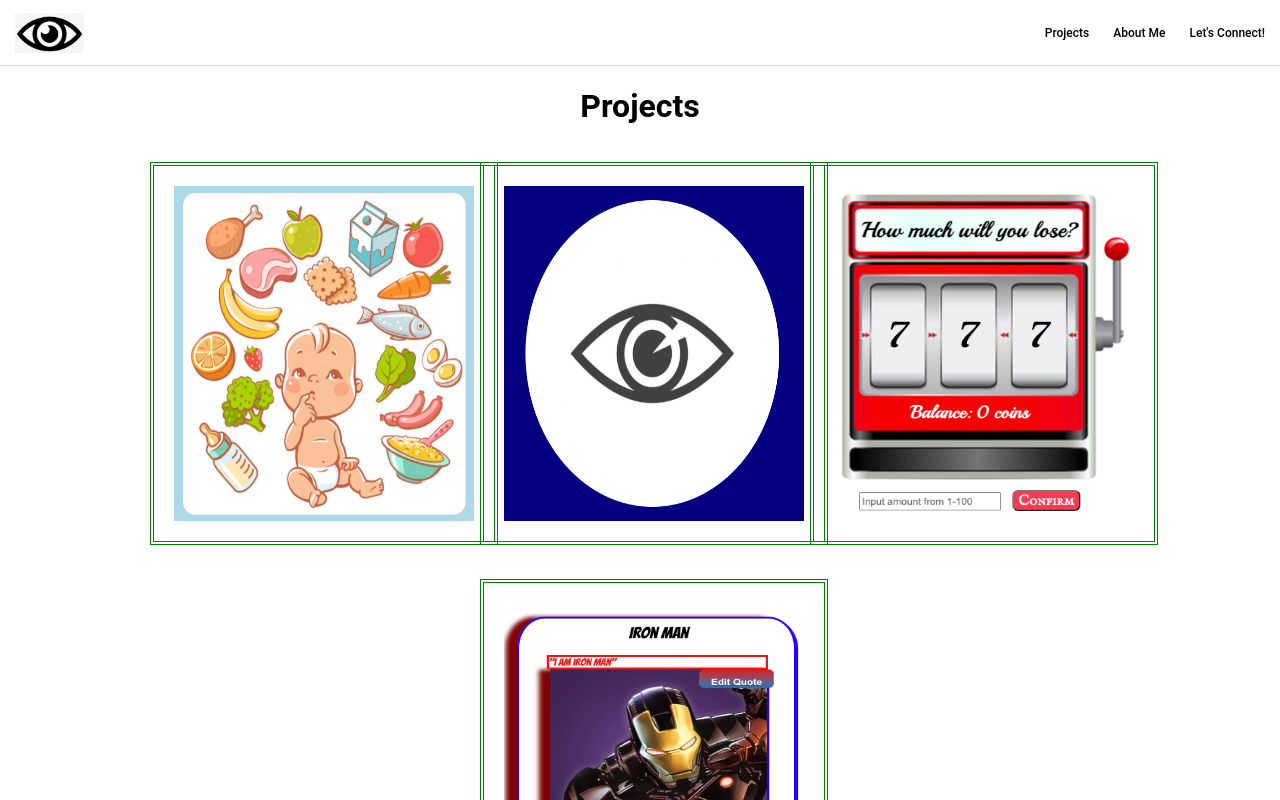
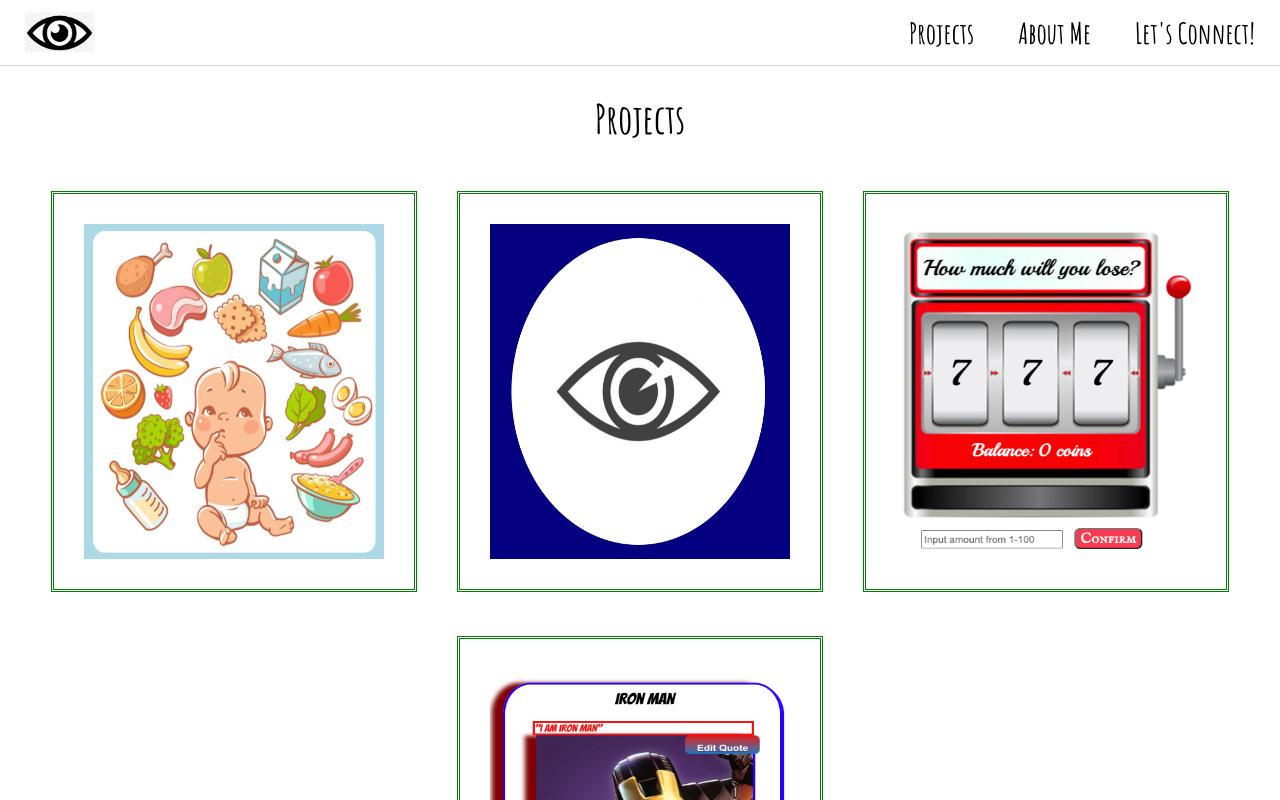
Before and after one commit to eyeseegIT/portfolio, a React (Create React App) app: page /projects in a window 1280 px wide. Built offline with nearby package versions, Linux system fonts and the light colour scheme.

Commit message:
select font

```diff
--- a/public/index.html
+++ b/public/index.html
@@ -11,10 +11,10 @@
     />
     <link rel="apple-touch-icon" href="%PUBLIC_URL%/logo192.png" />
     <link rel="manifest" href="%PUBLIC_URL%/manifest.json" />
+    <link href="https://fonts.googleapis.com/css2?family=Amatic+SC:wght@700&family=Kalam:wght@300&display=swap" rel="stylesheet">
     <title>Angela Quach Portfolio</title>
   </head>
   <body>
-    <!-- <noscript>You need to enable JavaScript to run this app.</noscript> -->
     <div id="root"></div>
   </body>
 </html>
--- a/src/Components/About/About.jsx
+++ b/src/Components/About/About.jsx
@@ -13,7 +13,7 @@ const About = () => {
         <div><img src={Headshot} alt="Angela" id="headshot"></img></div>
       </div>
       <div className="about-child">
-        <div><h3>A software engineer, doctor, and business owner who is excited to improve how and what people see. Through knowledge and deductive-reasoning skills, arrive at diagnoses and sources of errors to execute treatments and fixes. Bringing a passion for learning and making a difference to each and every project. Approaching every problem with an open mind and willingness to embrace different opinions and methods all thanks to those from different walks of life (ie: patients, customers, staff, all alike). </h3></div>
+        <div><h3 id="blurb">A software engineer, doctor, and business owner who is excited to improve how and what people see. Through knowledge and deductive-reasoning skills, arrive at diagnoses and sources of errors to execute treatments and fixes. Bringing a passion for learning and making a difference to each and every project. Approaching every problem with an open mind and willingness to embrace different opinions and methods all thanks to those from different walks of life (ie: patients, customers, staff, all alike). </h3></div>
       </div>
 
     </div>
--- a/src/Components/Landing/Landing.jsx
+++ b/src/Components/Landing/Landing.jsx
@@ -3,7 +3,7 @@ import React from "react";
 const Landing = () => {
   return (
     <div className="landing">
-      <h1 id="splash-logo">Portfolio</h1>
+      <h1 id="splash-logo">Angela's Portfolio</h1>
     </div>
   )
 }
--- a/src/Components/Project/Project.jsx
+++ b/src/Components/Project/Project.jsx
@@ -18,7 +18,7 @@ const Project = () => {
           <div className="card-img-container">
             <a target="_blank" rel="noopener noreferrer" href="https://foodie-baby.herokuapp.com/"><img src={ FoodieBaby } alt="foodie baby" className="card-img"></img>
             <div className="card-description">
-              <h1>Foodie Baby</h1>
+              <h2>Foodie Baby</h2>
               <p>Help parents decide. Built using MEN stack.</p>
             </div>
             </a>
@@ -31,7 +31,7 @@ const Project = () => {
           <div className="card-img-container">
             <a target="_blank" rel="noopener noreferrer" href="https://eyeseedocs.herokuapp.com/"><img src={ EyeDocs } alt="eye see docs" className="card-img"></img>
             <div className="card-description">
-              <h1>Eye See Docs</h1>
+              <h2>Eye See Docs</h2>
               <p>Documentation place for eye docs. Built using Python and Django.</p>
             </div>
             </a>
@@ -44,7 +44,7 @@ const Project = () => {
           <div className="card-img-container">
             <a target="_blank" rel="noopener noreferrer" href="https://the-number-slots.netlify.app/"><img src={ Slot } alt="slot machine" className="card-img"></img>
             <div className="card-description">
-              <h1>The Numbers Slot</h1>
+              <h2>The Numbers Slot</h2>
               <p>Classic Vegas-style game built using Javascript, HTML, CSS.</p>
             </div>
             </a>
@@ -57,7 +57,7 @@ const Project = () => {
           <div className="card-img-container">
             <a target="_blank" rel="noopener noreferrer" href="https://make-your-marvel.herokuapp.com/"><img src={ Marvel } alt="make your marvel" className="card-img"></img>
             <div className="card-description">
-              <h1>Make Your Marvel</h1>
+              <h2>Make Your Marvel</h2>
               <p>Group endeavor. Built using MERN stack.</p>
             </div>
             </a>
--- a/src/styles/About.css
+++ b/src/styles/About.css
@@ -1,7 +1,3 @@
-h1 {
-  text-align: center;
-}
-
 .about-container {
   display: flex;
   align-items: center;
@@ -14,11 +10,7 @@ h1 {
   width: 1.8rem;
 }
 
-.about-child:first-child {
-  margin-right: 50px;
-}
-
-h3 {
+#blurb {
   width: 85%;
 }
 
@@ -27,4 +19,5 @@ h3 {
   float: right;
   width: auto;
   height: auto;
+  margin-right: 100px;
 }
--- a/src/styles/App.css
+++ b/src/styles/App.css
@@ -6,7 +6,16 @@ main {
   height: 100%;
   overflow: hidden;
   box-sizing: border-box;
-  font-family: "Roboto", sans-serif;
+  font-family: 'Amatic SC', cursive;
+}
+
+h3, p {
+  font-family: 'Kalam', cursive;
+}
+
+h1 {
+  text-align: center;
+  font-size: 2.5rem;
 }
 
 nav {
@@ -42,15 +51,16 @@ nav h1 {
 #logo {
   margin: 0;
   margin-right: auto;
-  font-weight: 700;
-  font-size: 24px;
+  /* font-weight: 700;
+  font-size: 24px; */
 }
 
 .navigation-bar a {
   text-decoration: none;
   margin-left: 24px;
   font-weight: 500;
-  font-size: 12px;
+  font-size: 1.8rem;
+  padding: 10px;
   color: black;
 }
 
--- a/src/styles/Project.css
+++ b/src/styles/Project.css
@@ -1,39 +1,28 @@
-/* .card-container {
-  display: grid;
-  justify-items: center;
-  align-content: center;
-  grid-template-columns: repeat(3, 1fr);
-  grid-template-rows: auto;
-} */
-
 .card-container {
   display: flex;
   justify-content: center;
   align-content: center;
   flex-wrap: wrap;
-
 }
 
-.card {
-  flex: 25%;
-  max-width: 25%;
-  padding: 15px 5px;
+.card-content {
+  margin: 20px;
 }
 
 .card-img {
-  padding: 20px;
-  border: 4px double green;
+  padding: 30px;
+  border: 3px double green;
   width: 300px;
   height: 335px;
 }
 
 .card-img-container {
   position: relative;
-  width: 88%;
+  width: 100%;
 }
 
 .card-content:hover .card-description {
-  opacity: 0.7;
+  opacity: 0.85;
   visibility: visible;
 }
 
@@ -48,25 +37,20 @@
   visibility: hidden;
   opacity: 0;
   text-align: center;
-  padding-top: 100px;
-}
-
-.card-description > h1 {
-  color: red;
-  font-weight: bold;
+  padding: 100px 10px 0px 10px;
 }
 
 .card-description > p {
   color: green;
 }
 
-
 .card > a {
   text-decoration: none;
-  color: var(--text-color);
 }
 
 .card h2 {
   margin: 10px 0;
-  font-size: 1.2rem;
+  font-size: 2.0rem;
+  color: purple;
+  font-weight: bold;
 }
```
